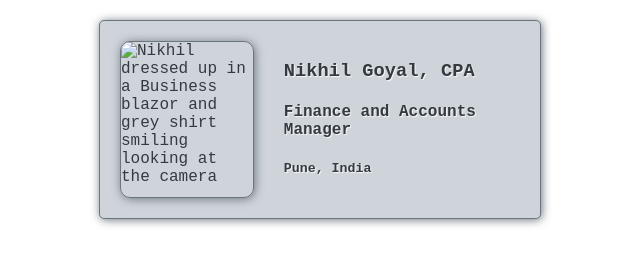
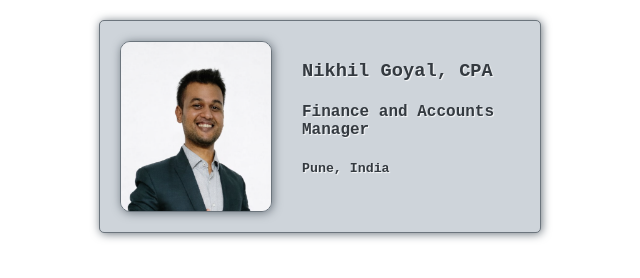
Before and after one commit to Nik24397/Scrimba_Business-card, a plain HTML site: page Index.html in a window 1280 px wide. Shown: the whole page, without its empty margins (320-960 px from the left). Drawn offline with Linux system fonts and the light colour scheme.

Commit message:
Update Index.html

```diff
--- a/Index.html
+++ b/Index.html
@@ -5,7 +5,7 @@
     </head>
     <body>
         <div class="card">
-            <img class="avatar" src="./images/nikhil.png" alt="Nikhil dressed up in a Business blazor and grey shirt smiling looking at the camera">
+            <img class="avatar" src="nikhil.png" alt="Nikhil dressed up in a Business blazor and grey shirt smiling looking at the camera">
             <div  class="content">
                 <h3>Nikhil Goyal, CPA</h3>
                 <h4>Finance and Accounts Manager</h4>
```
